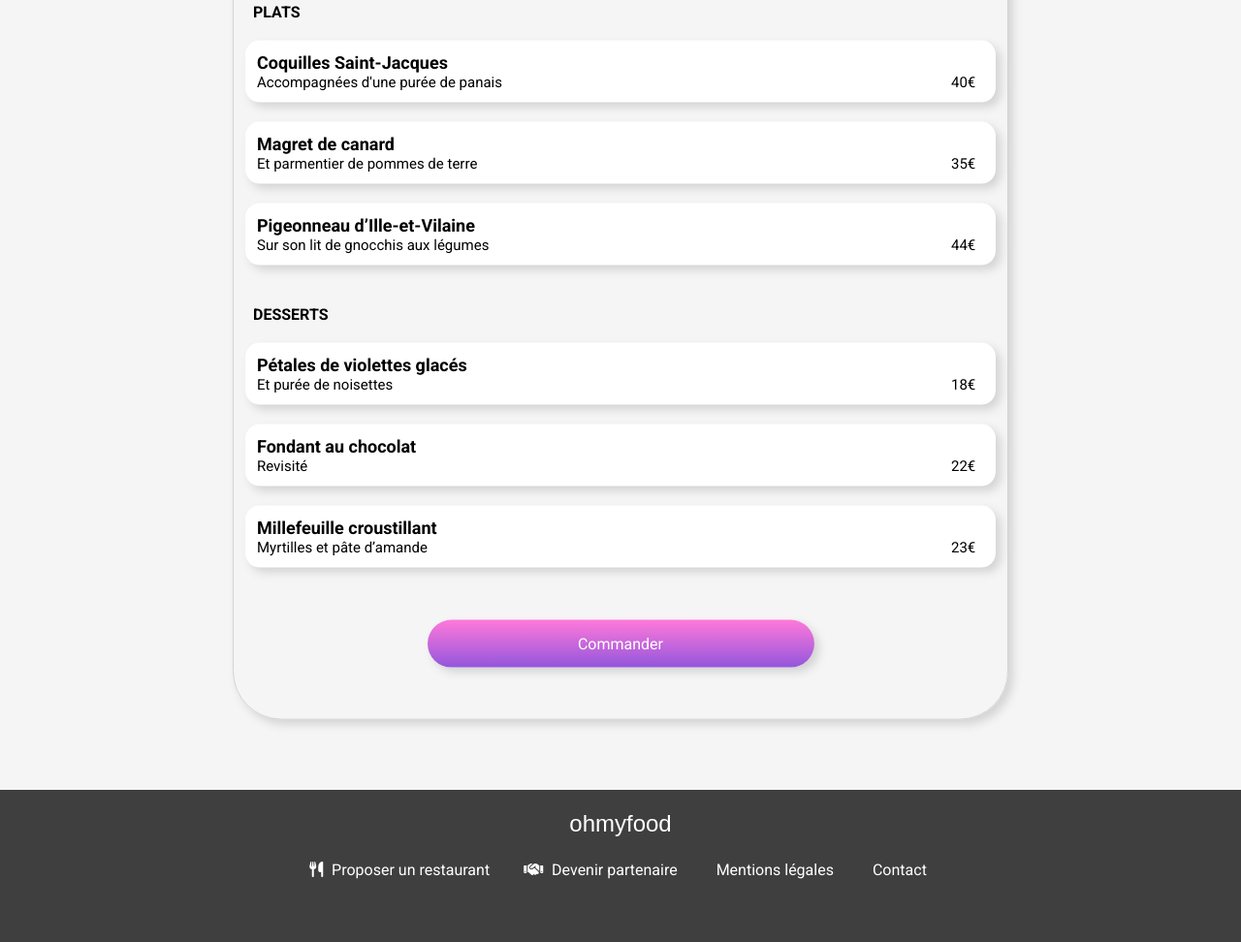
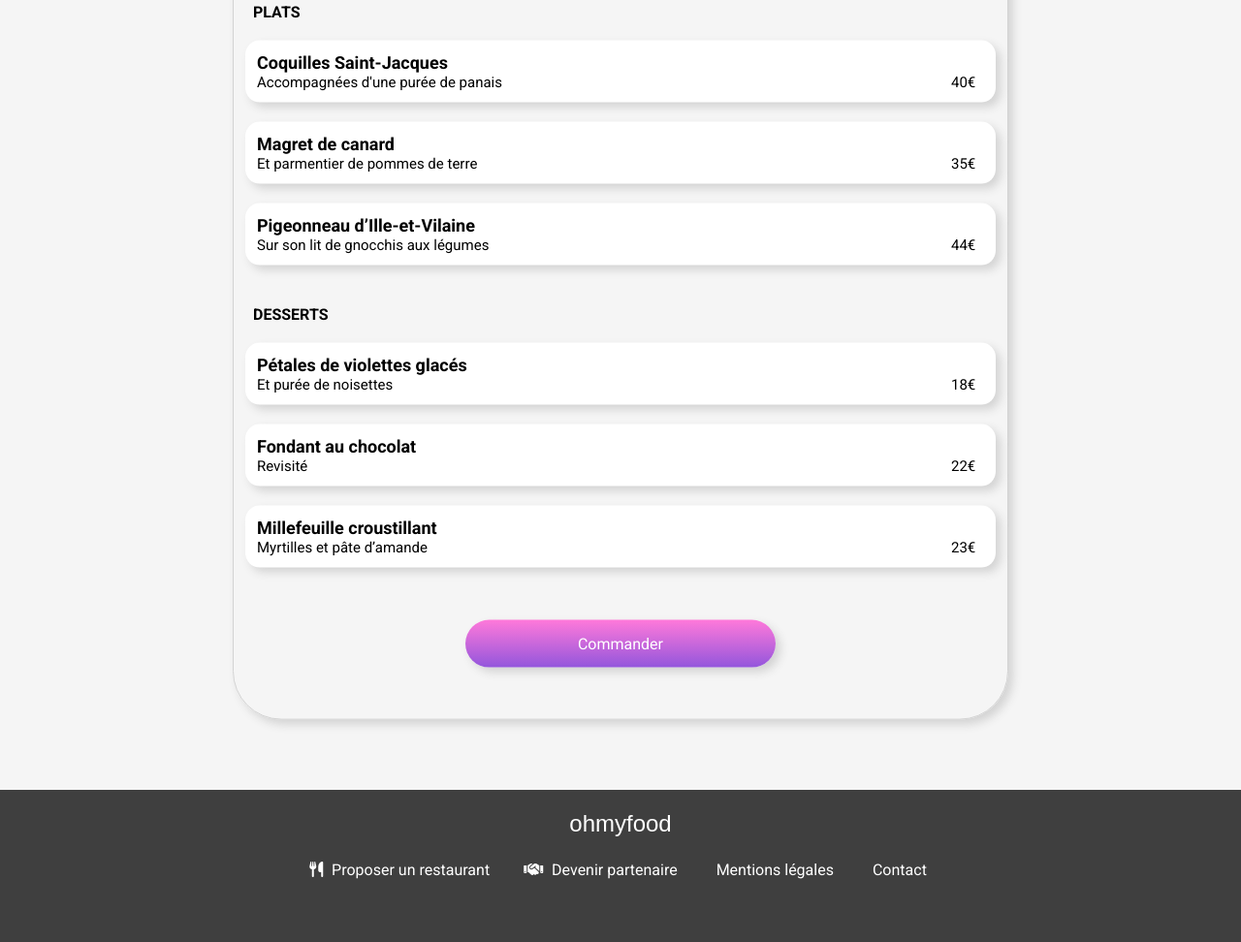
Before and after one commit to Lsael/P3-OCR, a website: page pages/a-la-francaise.html in a window 1280 px wide. Shown: the part 697-1669 px from the top of the page at 97% size. Drawn offline with Linux system fonts and the light colour scheme; a web font is replaced by a local one.

Commit message:
Passed w3c validation HTML and CSS

```diff
--- a/pages/a-la-francaise.html
+++ b/pages/a-la-francaise.html
@@ -127,7 +127,7 @@
             <i class="fa-solid fa-circle-check"></i>
           </article>
         </section>
-        <button class="omf-buttons"><a href="#">Commander</a></button>
+        <span class="omf-buttons"><a href="#">Commander</a></span>
       </div>
     </main>
     <footer>
--- a/styles/sass/components/_buttons.scss
+++ b/styles/sass/components/_buttons.scss
@@ -7,4 +7,10 @@
     background: $purple-gradient;
     color: white;
     @include shadow-light;
+    width: 50%;
+    align-self: center;
+    text-align: center;
+    @media screen and (min-width:997px) {
+        width: 40%;
+    }
   }
--- a/styles/sass/pages/_menus.scss
+++ b/styles/sass/pages/_menus.scss
@@ -68,10 +68,6 @@
             }
         }
     }
-    button {
-        width: 50%;
-        align-self: center;
-    }
 }
 
 @media screen and (min-width:768px) {
```
Also changed, not shown: index.html (+1 -1 lines), pages/la-note-enchantee.html (+1 -1 lines), pages/la-palette-du-gout.html (+1 -1 lines), pages/le-delice-des-sens.html (+1 -1 lines), pages/spin-loading.html (+1 -1 lines), styles/sass/style.css, 1 other file.
